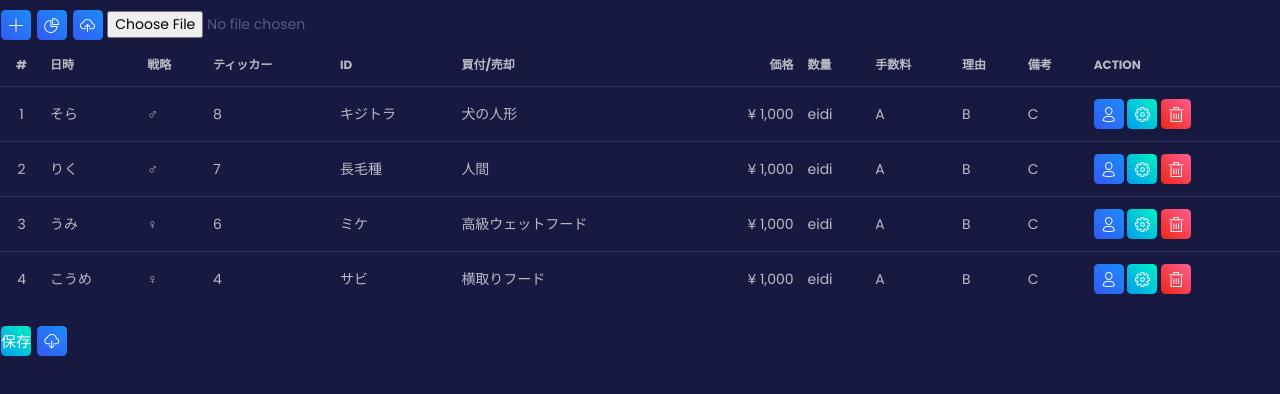
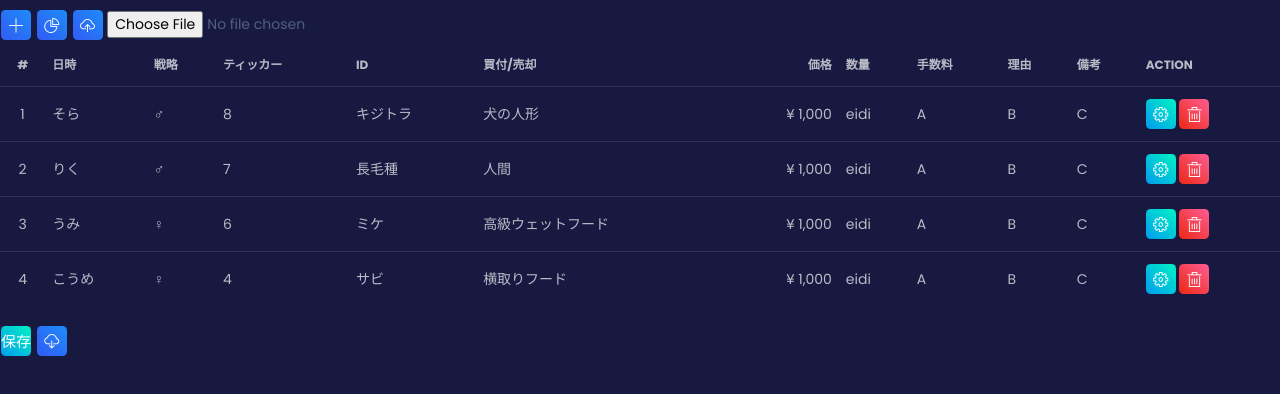
Before and after one commit to GAKUGAKUGAKU/trade_tools, a plain HTML site: page index.html in a window 1280 px wide. Shown: the part 148-542 px from the top of the page. Drawn offline with nearby package versions, Linux system fonts and the light colour scheme.

Commit message:
Add files via upload

```diff
--- a/index.html
+++ b/index.html
@@ -72,9 +72,6 @@
                         <td>{{ item.reason }}</td>
                         <td>{{ item.memo }}</td>
                         <td class="td-actions">
-                            <button type="button" rel="tooltip" class="btn btn-info btn-sm btn-icon">
-                                <i class="tim-icons icon-single-02"></i>
-                            </button>
                             <button type="button" rel="tooltip" data-placement="top" title="編集" class="btn btn-success btn-sm btn-icon" v-on:click="mod">
                                 <i class="tim-icons icon-settings-gear-63"></i>
                             </button>
```
